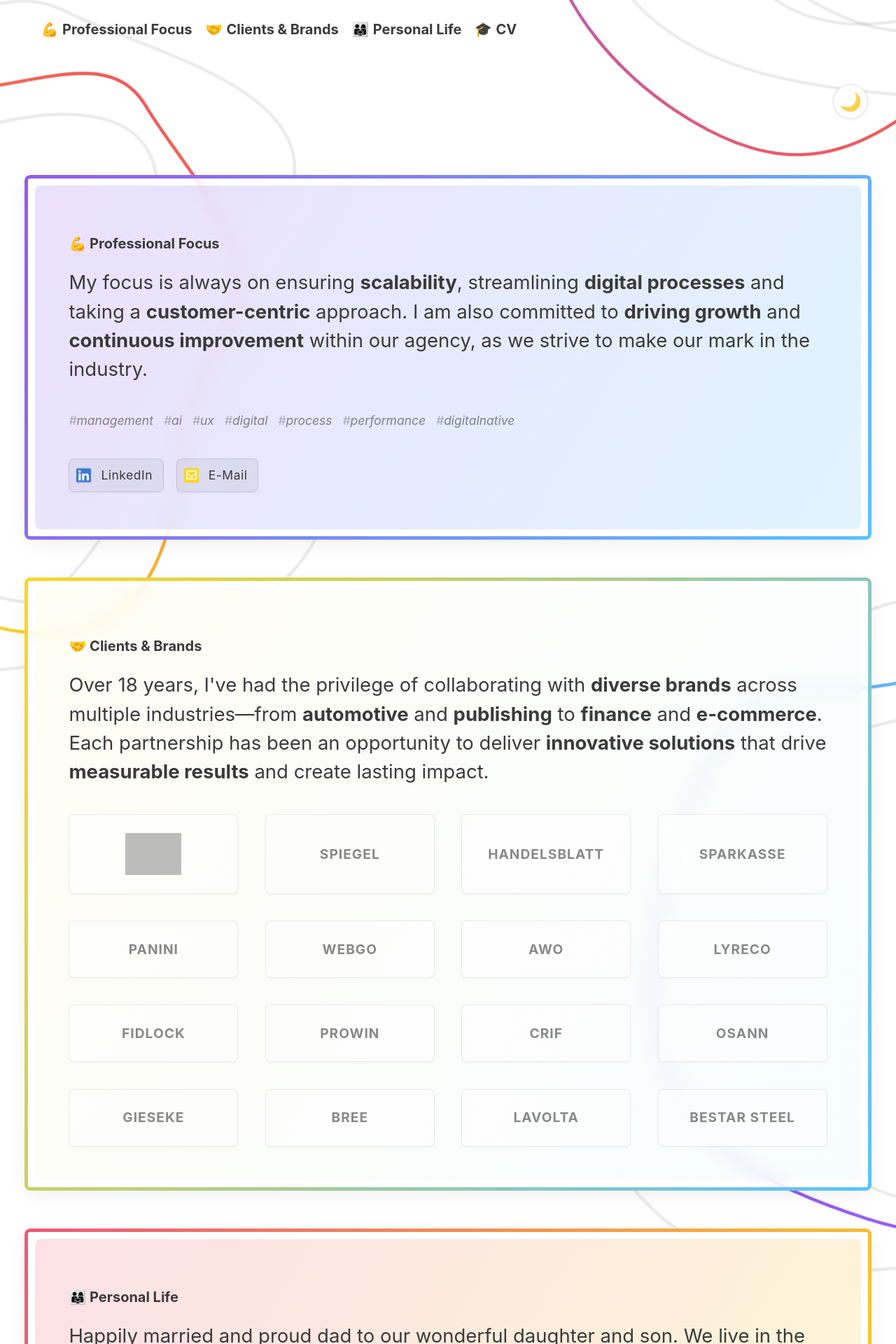
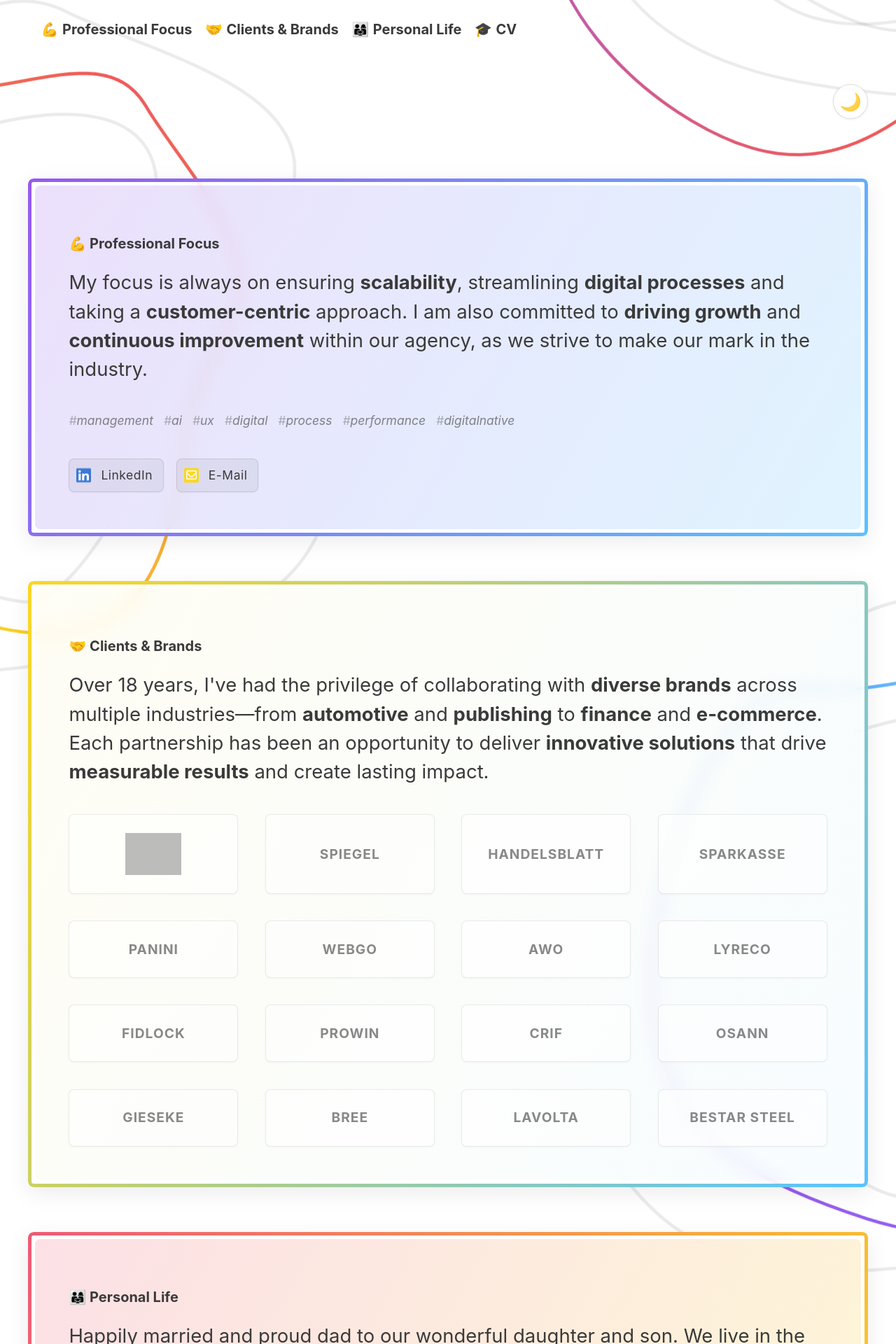
Before and after one commit to l4ci/l4ci.github.io, a Jekyll site: the page built from index.html, in a window 1280 px wide. Shown: the part 690-2610 px from the top of the page at 70% size. Built offline with Jekyll 4.4.1, drawn with Linux system fonts in a browser that asks for light colours; the list of posts is cut into pages by our own code; grey boxes are pictures that could not be loaded.

Commit message:
refine: remove gap between gradient border and background, exclude footer
Fix visual issues with frosted glass design:
- Remove white space between gradient border and container background
  - Change inset from -5px to 0 for flush border placement
  - Maintains 5px border width via padding
- Exclude footer from frosted glass effect
  - Footer keeps clean, minimal appearance
  - Uses :not(.footer) selector for all frosted glass rules
  - Applies to both light and dark mode

Co-Authored-By: Claude Sonnet 4.5 <noreply@anthropic.com>

```diff
--- a/assets/css/main.css
+++ b/assets/css/main.css
@@ -443,8 +443,8 @@ body[data-theme="dark"] .section__bg {
     rgba(151, 89, 238, 0.06));
 }
 
-/* Frosted Glass Container with Gradient Border - All Sections */
-.section .container {
+/* Frosted Glass Container with Gradient Border - All Sections (except Footer) */
+.section:not(.footer) .container {
   position: relative;
   background: rgba(255, 255, 255, 0.75);
   backdrop-filter: blur(12px);
@@ -453,10 +453,10 @@ body[data-theme="dark"] .section__bg {
   box-shadow: 0 8px 32px rgba(0, 0, 0, 0.08);
 }
 
-.section .container::before {
+.section:not(.footer) .container::before {
   content: '';
   position: absolute;
-  inset: -5px;
+  inset: 0;
   border-radius: inherit;
   padding: 5px;
   -webkit-mask: linear-gradient(#fff 0 0) content-box, linear-gradient(#fff 0 0);
@@ -522,7 +522,7 @@ body[data-theme="dark"] .section__bg {
       rgba(151, 89, 238, 0.08));
   }
 
-  body:not([data-theme="light"]) .section .container {
+  body:not([data-theme="light"]) .section:not(.footer) .container {
     background: rgba(0, 0, 0, 0.2);
     box-shadow: 0 8px 32px rgba(0, 0, 0, 0.3);
   }
@@ -553,7 +553,7 @@ body[data-theme="dark"] .section__bg--cv {
     rgba(151, 89, 238, 0.08));
 }
 
-body[data-theme="dark"] .section .container {
+body[data-theme="dark"] .section:not(.footer) .container {
   background: rgba(0, 0, 0, 0.2);
   box-shadow: 0 8px 32px rgba(0, 0, 0, 0.3);
 }
```
